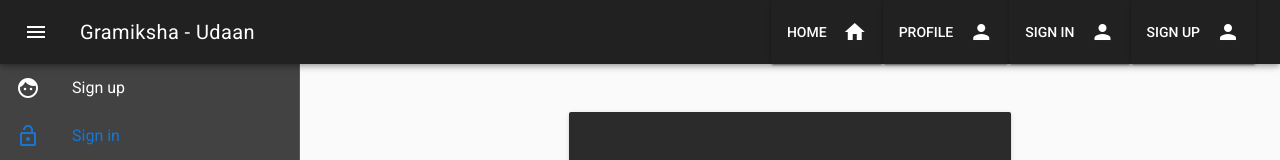
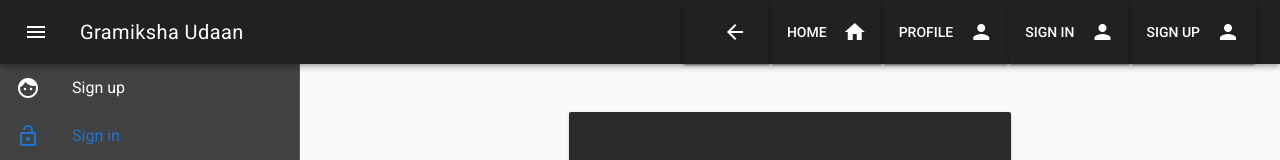
Before and after one commit to atharva3010/gramiksha-udaan, a Vue app: page /login in a window 1280 px wide. Shown: the top 160 px of the page. Built offline with nearby package versions, Linux system fonts and the light colour scheme.

Commit message:
added a universal back button

```diff
--- a/src/App.vue
+++ b/src/App.vue
@@ -48,11 +48,14 @@
         <v-toolbar fixed dark>
           <v-toolbar-side-icon @click="isDrawer=!isDrawer"></v-toolbar-side-icon>
           <v-toolbar-title class="font-weight-regular">
-            Gramiksha - Udaan
-            <span v-if="userSignedIn">, {{user.name}}</span>
+            Gramiksha Udaan
+            <!-- <span v-if="userSignedIn">, {{user.name}}</span> -->
           </v-toolbar-title>
           <v-spacer></v-spacer>
           <v-toolbar-items>
+            <v-btn @click="back">
+              <v-icon right>arrow_back</v-icon>
+            </v-btn>
             <v-btn @click="goto('/')">Home
               <v-icon right>home</v-icon>
             </v-btn>
@@ -162,6 +165,9 @@ export default {
     logout() {
       this.$store.dispatch("user/logout");
       this.$router.push("/");
+    },
+    back() {
+      this.$router.go(-1);
     }
   }
 };
```
